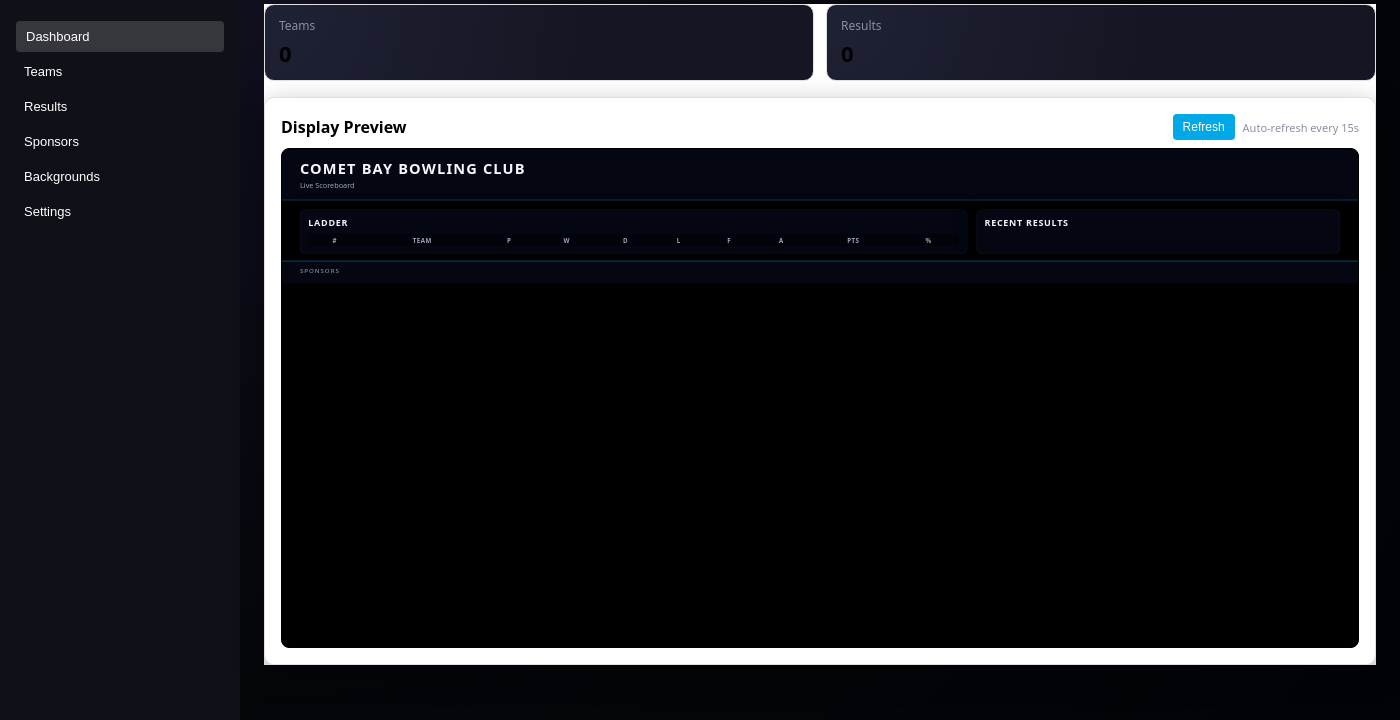
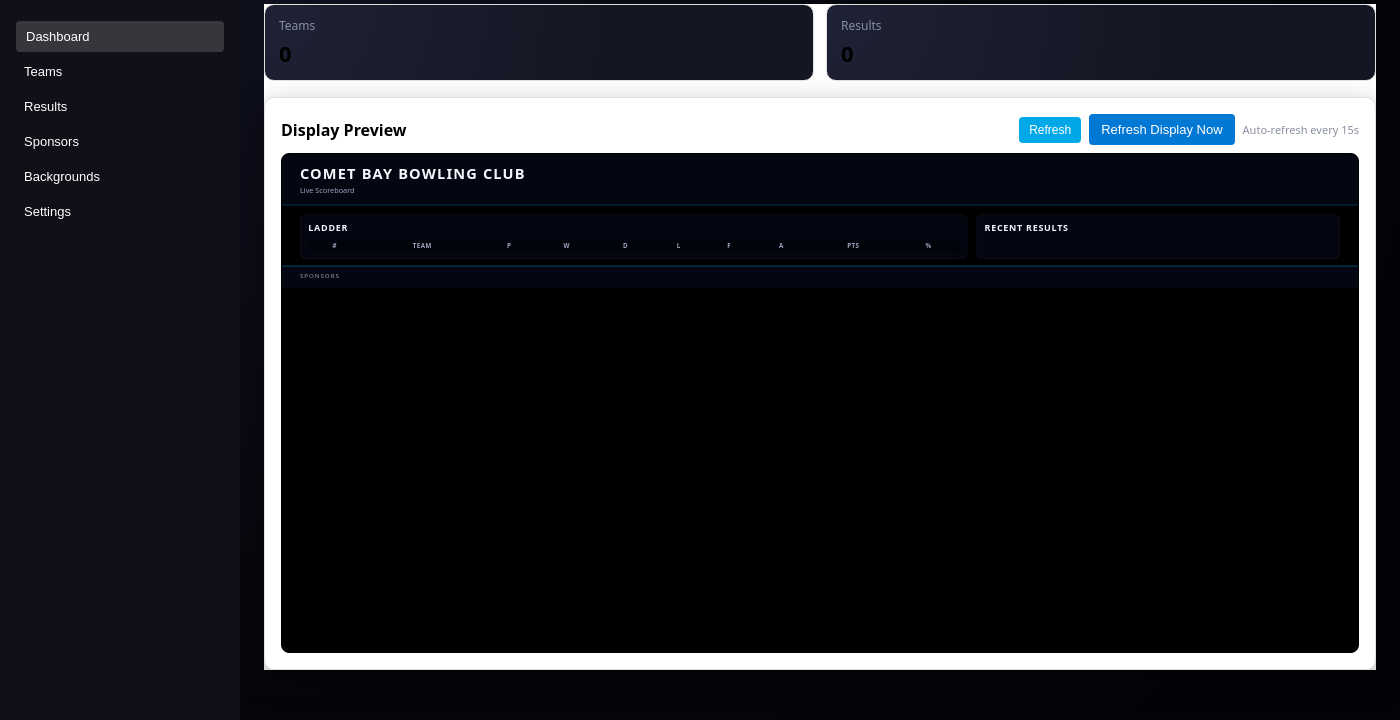
Before and after one commit to Burga-79/CBBC-Scoreboard-V1.1, an Electron app: page admin/admin.html in a window 1400 px wide. Shown: the part 80-800 px from the top of the page. Drawn offline with Linux system fonts and the light colour scheme; no server answers.

Commit message:
Update admin.html

```diff
--- a/admin/admin.html
+++ b/admin/admin.html
@@ -57,6 +57,7 @@
           <h2>Display Preview</h2>
           <div class="preview-controls">
             <button id="previewRefreshBtn">Refresh</button>
+            <button id="forceRefreshDisplayBtn" class="primary">Refresh Display Now</button>
             <span>Auto-refresh every 15s</span>
           </div>
         </div>
```
